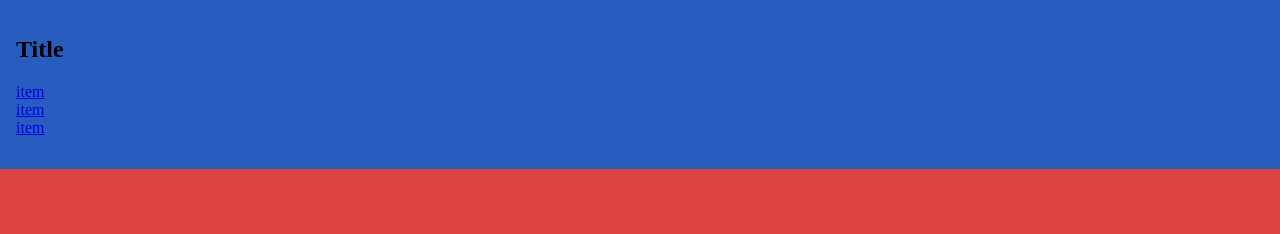
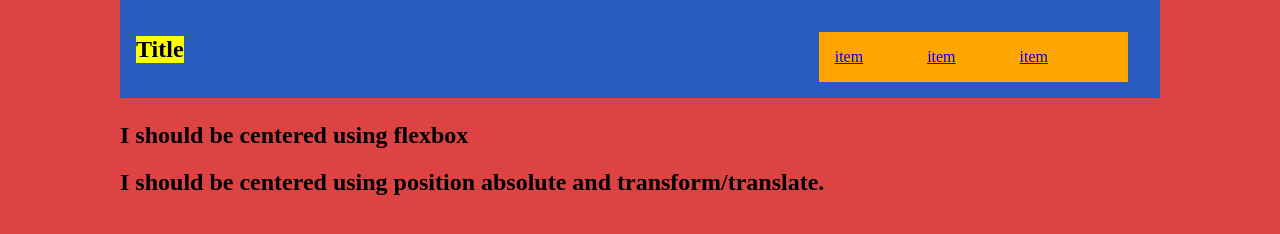
Before and after one commit to ShaunWMusic/05-flex-practice, a website: page public/index.html in a window 1280 px wide. Drawn offline with nearby package versions, Linux system fonts and the light colour scheme; files that its build step writes are made by us from their sources.

Commit message:
Add nav, hero, and body hmtl

```diff
--- a/public/index.html
+++ b/public/index.html
@@ -7,19 +7,31 @@
 </head>
 <body>
 <div class="full-page">
-  <nav class="navbar">
-    <div class="navbar__container">
-      <h1 class="navbar__float">
+  <nav class="nav-bar">
+    <div class="nav-bar__container">
+      <h1 class="nav-bar__float">
         Title
       </h1>
-      <ul class="navbar__tab-list">
-        <li class="navbar__line-item"><a href="#" class="">item</a></li>
-        <li class="navbar__line-item"><a href="#" class="">item</a></li>
-        <li class="navbar__line-item"><a href="#" class="">item</a></li>
+      <ul class="nav-bar__list">
+        <li class="nav-bar__list nav-bar__line--item"><a href="#" class="">item</a></li>
+        <li class="nav-bar__list nav-bar__line--item"><a href="#" class="">item</a></li>
+        <li class="nav-bar__list nav-bar__line--item"><a href="#" class="">item</a></li>
       </ul>
 
     </div>
   </nav>
+  <section class="top-hero">
+    <h1 class="top-hero__title">I should be centered using flexbox</h1>
+  </section>
+  <section class="bottom-hero">
+    <h1 class="bottom-hero__title">I should be centered using position absolute and
+    transform/translate.</h1>
+  </section>
+  <section class="body-content">
+    <div class="body-content__card">
+      <img src="" alt="" class="body-content__card body-content__card--img">
+    </div>
+      </section>
 </div>
 </body>
 </html>
--- a/styles/app.scss
+++ b/styles/app.scss
@@ -1,6 +1,7 @@
 $c-warning: #de4343;
-$c-full-page: #580ba6;
+$c-full-page: #fff;
 $c-navbar: #285cbf;
+$gutter: 1rem;
 
 $fa-font-path: '//netdna.bootstrapcdn.com/font-awesome/4.3.0/fonts';
 @import 'font-awesome/scss/font-awesome';
@@ -9,4 +10,4 @@ $fa-font-path: '//netdna.bootstrapcdn.com/font-awesome/4.3.0/fonts';
 
 // @import 'adonis';
 @import 'components/full-page';
-@import 'components/navbar';
+@import 'components/nav-bar';
--- a/styles/components/full-page.scss
+++ b/styles/components/full-page.scss
@@ -1,6 +1,5 @@
 .full-page {
-  display: flex;
-  flex-direction: column;
-
-  background: $c-full-page;
+  max-width: 65rem;
+  margin: auto;
+  // background: $c-full-page;
 }
--- /dev/null
+++ b/styles/components/nav-bar.scss
@@ -0,0 +1,24 @@
+.nav-bar {
+  background: $c-navbar;
+  margin: auto;
+  width: 100%;
+  display: inline-block;
+  overflow: auto;
+
+  &__container {
+    margin: $gutter;
+  }
+
+  &__float {
+    float: left;
+    background: yellow;
+    overflow: auto;
+    }
+
+  &__list {
+    margin: $gutter;
+    padding: 0 2rem 0 0;
+    float: right;
+    background: orange;
+  }
+}
--- a/styles/components/navbar.scss
+++ /dev/null
@@ -1,18 +0,0 @@
-.navbar {
-  // display: flex;
-  // justify-content: center;
-  background: $c-navbar;
-
-  &__container {
-    margin: 1rem;
-    overflow: auto;
-
-    &__float {
-      float: left;
-  }
-
-    &__tab-list {
-      float: right;
-  }
-}
-}
```
